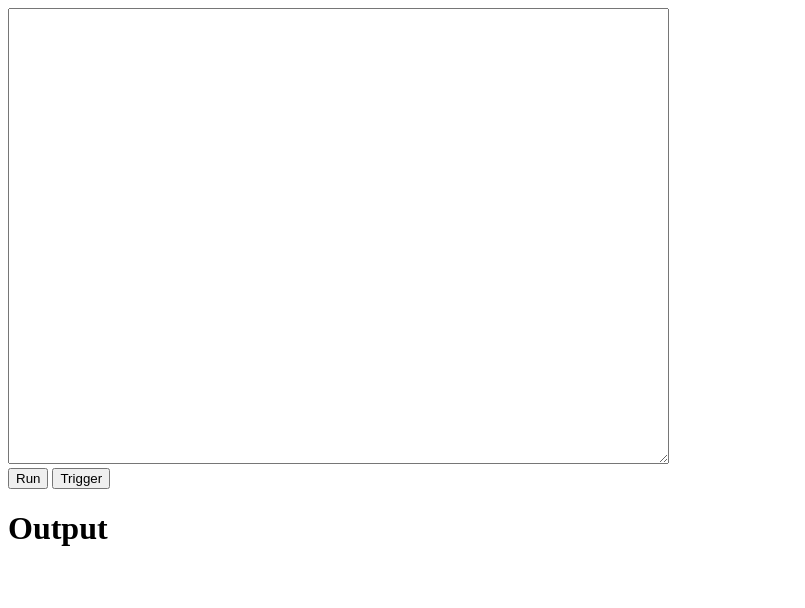
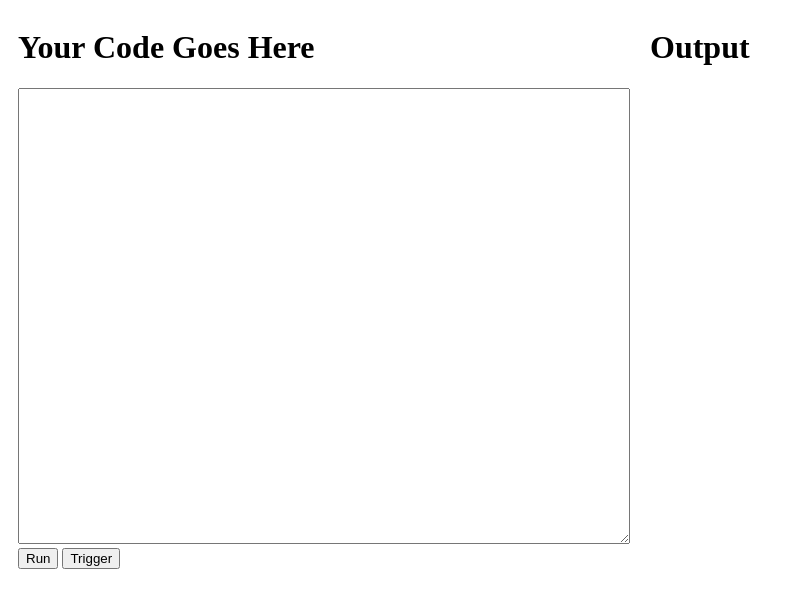
Before and after one commit to RyanBoomer30/Wutu, a plain HTML site: page playground/index.html in a window 1280 px wide. Shown: the whole page, without its empty margins (0-805 px from the left). Drawn offline with Linux system fonts and the light colour scheme.

Commit message:
add styling

```diff
--- a/playground/index.html
+++ b/playground/index.html
@@ -3,17 +3,23 @@
   <head>
     <meta charset="utf-8">
     <title>Playground</title>
-    <link rel="icon" type="image/jpg" href="/playground/favicon.jpg">
-    <link type="text/css" href="styles.css">
+    <link rel="icon" type="image/jpg" href="favicon.jpg">
+    <link rel="stylesheet" href="styles.css">
     <script type="module" src="main.js"></script>
   </head>
   <body>
+    <div class="container">
+      <div class="column">
+        <h1>Your Code Goes Here</h1>
         <textarea id="code" name="code" rows="30" cols="80"></textarea>
         <br>
         <button type="button" id="runButton">Run</button>
         <button type="button" id="triggerButton">Trigger</button>
-
+      </div>
+      <div class="column">
         <h1>Output</h1>
         <pre id="output"></pre>
+      </div>
+    </div>
   </body>
 </html>
--- a/playground/styles.css
+++ b/playground/styles.css
@@ -2,3 +2,15 @@ textarea {
     width: 100%;        /* Make textarea take full width of the container */
     box-sizing: border-box; /* Include padding and border in the width */
 }
+
+.container {
+    display: flex;
+    flex-direction: row;
+    justify-content: space-between;
+}
+
+.column {
+    flex: 1;
+    box-sizing: border-box;
+    padding: 0 10px; /* Add this line for padding */
+}
```
Lines whose indentation alone changed are shown as unchanged.
